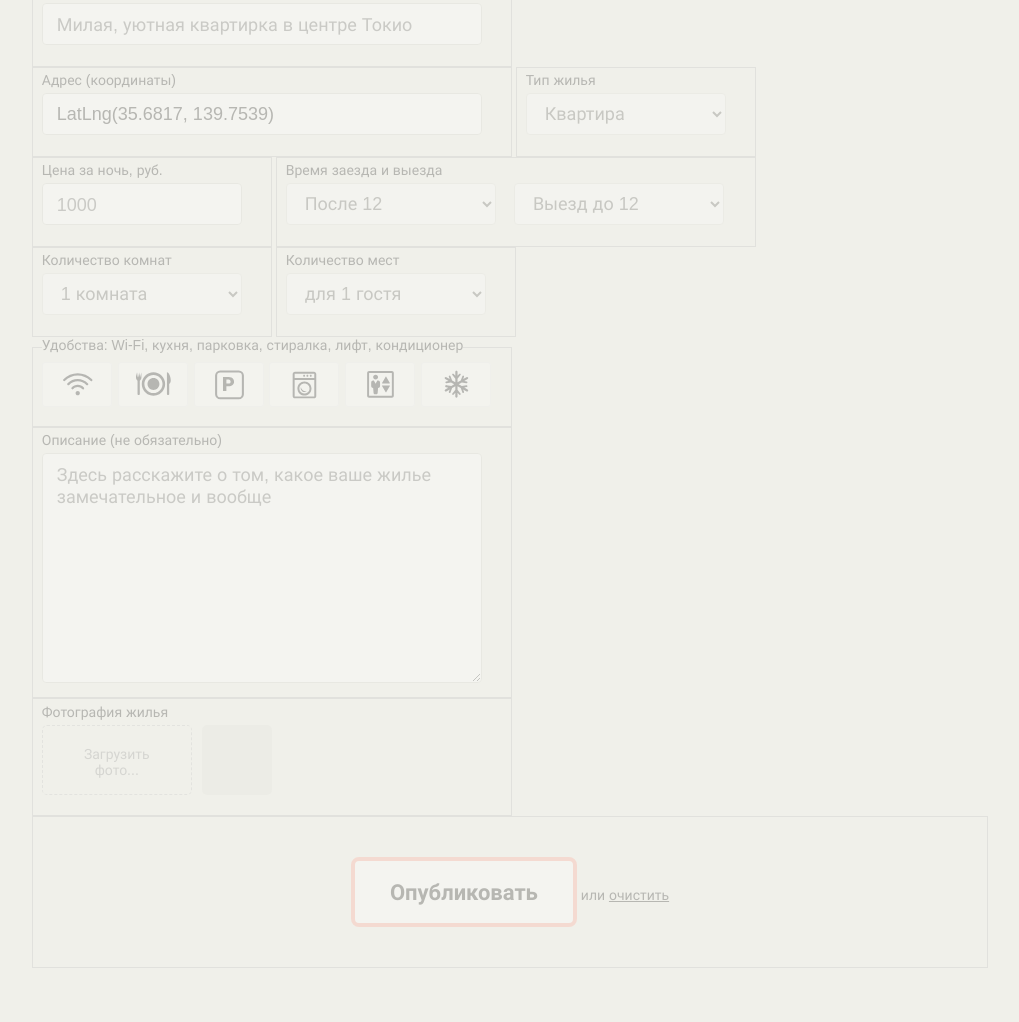
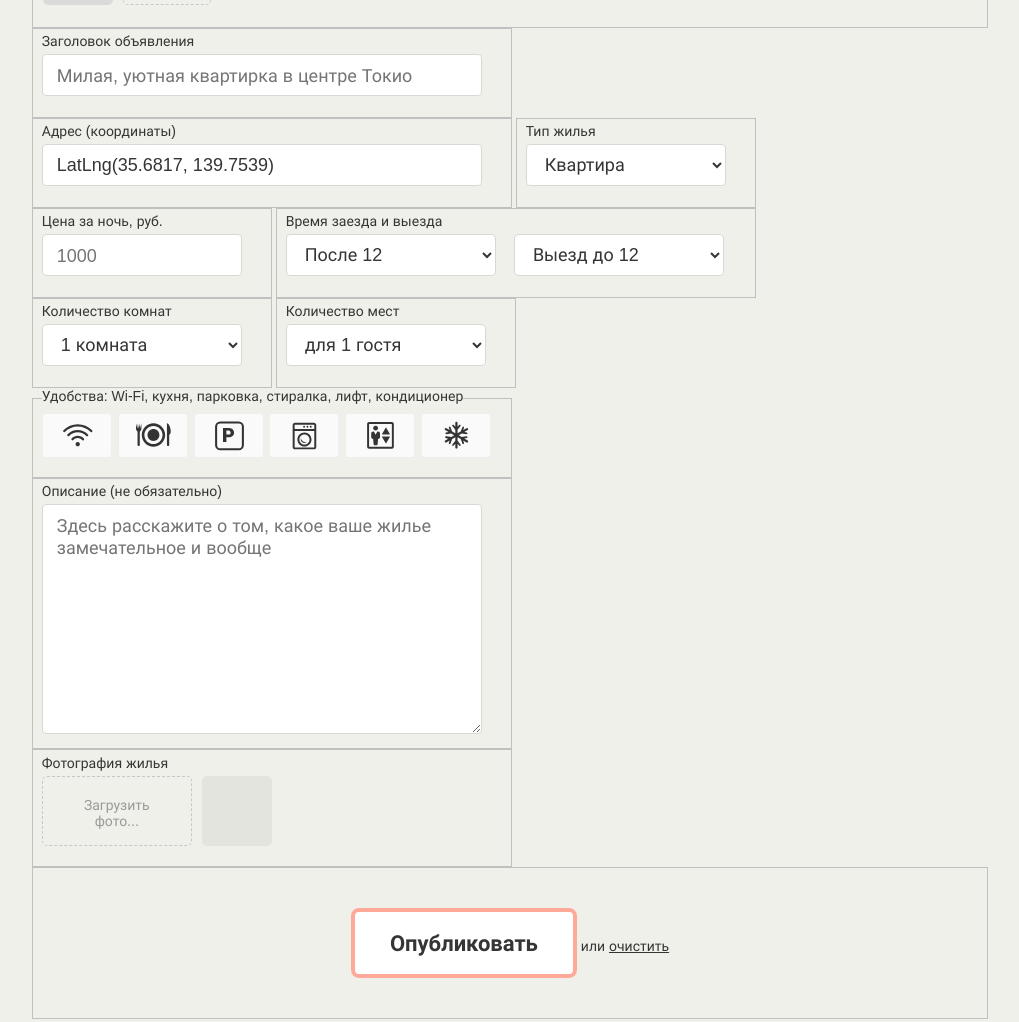
Before and after one commit to Vergazov/keksobooking, a website with bundled scripts: page index.html in a window 1280 px wide. Shown: the part 880-1902 px from the top of the page, without its empty margins (90-1109 px from the left). Built offline with nearby package versions, Linux system fonts and the light colour scheme; no server answers.

Commit message:
доделал доступность фильтров и формы

```diff
--- a/index.html
+++ b/index.html
@@ -81,7 +81,7 @@
               <img src="img/muffin-grey.svg" alt="Аватар пользователя" width="40" height="44" accept="image/png, image/jpeg">
             </div>
             <div class="ad-form__field">
-              <input type="file" id="avatar" name="avatar" class="ad-form-header__input visually-hidden" disabled>
+              <input type="file" id="avatar" name="avatar" class="ad-form-header__input visually-hidden">
               <label class="ad-form-header__drop-zone" for="avatar">Загрузить<br>фото...</label>
             </div>
             <p class="ad-form-header__info">Заполните все обязательные поля, назначьте цену, загрузите аватар и фото жилья. Придумайте интересное описание. Оно сделает объявление более живым и привлекательным. Получившееся объявление должно давать гостям полное представление о вашем жилье.</p>
--- a/js/filters.js
+++ b/js/filters.js
@@ -5,6 +5,7 @@ import {
   render,
   removeOldMarkers,
   closePopup,
+  toggleFilterState,
 } from "./util.js";
 
 
@@ -58,7 +59,6 @@ const filterBy = function(){
     .then(filter(currentFilters))
     .then(cutToTen)
     .then(render)
-
 }
 
 filtersBlock.addEventListener('change', _.throttle(filterBy,500));
--- a/js/map.js
+++ b/js/map.js
@@ -1,5 +1,6 @@
 import {
-  toggleState,
+  toggleFormState,
+  toggleFilterState,
   checkStatus,
   cutToTen,
 } from "./util.js";
@@ -12,11 +13,12 @@ import{
   generateCard,
 } from './templates.js';
 
-// toggleState();
+toggleFormState();
+toggleFilterState();
 
 const map = L.map('map-canvas')
 .on('load', () => {
-  toggleState();
+  toggleFormState();
 })
   .setView({
     lat: 35.6817,
@@ -108,6 +110,8 @@ if(!stateStatus.classList.contains('ad-form--disabled')){
     return markers;
     }))
     .catch((error) => showError());
+
+    toggleFilterState();
 }
 
 export {
--- a/js/util.js
+++ b/js/util.js
@@ -145,43 +145,35 @@ const addPhotos = function(cardPhotos,photos){
   }
 }
 
-const toggleState = function(){
+const toggleFormState = function(){
 
-  let form = document.querySelector('.ad-form');
-  form.classList.toggle('ad-form--disabled');
+  document.querySelector('.ad-form').classList.toggle('ad-form--disabled');
+  document.querySelector('.ad-form-header').toggleAttribute('disabled');
 
-  document.querySelector('#avatar').setAttribute('disabled');
+  let adFormEl = document.querySelectorAll('.ad-form__element');
+  adFormEl.forEach((value)=>{
+    value.toggleAttribute('disabled');
+  })
 
-  document.querySelector('#title').toggleAttribute('disabled');
-  document.querySelector('#address').toggleAttribute('disabled');
-  document.querySelector('#type').toggleAttribute('disabled');
-  document.querySelector('#price').toggleAttribute('disabled');
-  document.querySelector('#timein').toggleAttribute('disabled');
-  document.querySelector('#timeout').toggleAttribute('disabled');
-  document.querySelector('#room_number').toggleAttribute('disabled');
-  document.querySelector('#capacity').toggleAttribute('disabled');
-
-  document.querySelector('#images').setAttribute('disabled');
-
-
-  let featuresForm = document.querySelectorAll('input[name="features"]');
-
+  let featuresForm = document.querySelectorAll('.feature__checkbox');
   featuresForm.forEach((value)=>{
     value.toggleAttribute('disabled');
   })
-  document.querySelector('#description').toggleAttribute('disabled');
+}
 
+const toggleFilterState = function(){
 
-  // let filters = document.querySelector('.map__filters');
-  // filters.classList.toggle('ad-form--disabled');
+  document.querySelector('.map__filters').classList.toggle('ad-form--disabled');
 
-  // let filterItems = filters.children;
-  // for(let filter of filterItems){
-  //   filter.toggleAttribute('disabled','');
-  // }
+  let filters = document.querySelectorAll('.map__filter');
+  filters.forEach((value)=>{
+    value.toggleAttribute('disabled');
+  });
 
-  // let features = document.querySelector('.map__features');
-  // features.classList.toggle('ad-form--disabled');
+  let features = document.querySelectorAll('.map__checkbox');
+  features.forEach((value)=>{
+    value.toggleAttribute('disabled');
+  });
 }
 
 const typesAndPricePreview = function(types){
@@ -581,7 +573,8 @@ export {
   addFeatures,
   deleteEmptyFeatures,
   addPhotos,
-  toggleState,
+  toggleFormState,
+  toggleFilterState,
   hidefeaturesIfNeed,
   typesAndPricePreview,
   changeTime,
```
